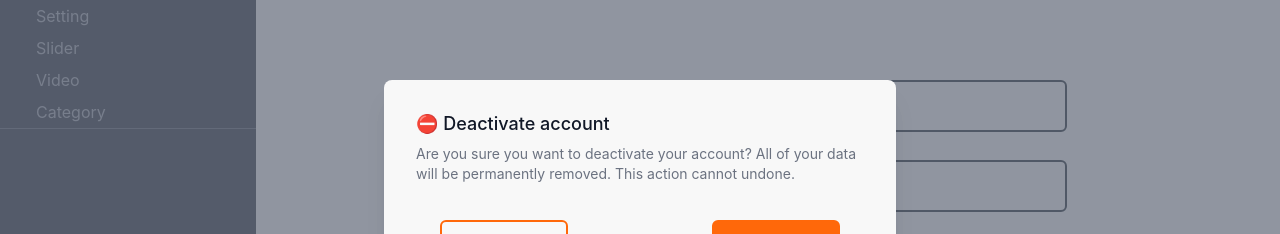
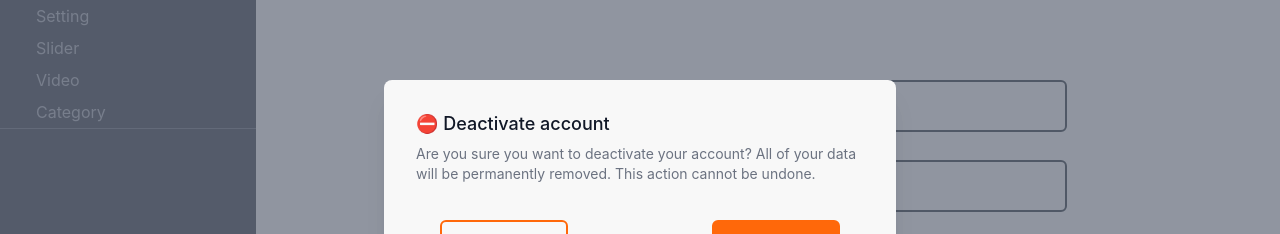
Before and after one commit to WildCodeSchool/2022-09-RMT-JSCREW-Origins, a React (Vite) app in the folder frontend/: page /Dashboard/Setting/1 in a window 1280 px wide. Both pictures are taken after a click on the button "DELETE". Shown: the top 234 px of the page. Built offline with nearby package versions, Linux system fonts and the light colour scheme; no server answers.

Commit message:
Modification du texte avec ajout de be

```diff
--- a/frontend/src/components/ModalSuppression.jsx
+++ b/frontend/src/components/ModalSuppression.jsx
@@ -27,7 +27,7 @@ function Modal({ setDisplayModal }) {
                 <div className="mt-2">
                   <p className="text-sm text-gray-500">
                     Are you sure you want to deactivate your account? All of
-                    your data will be permanently removed. This action cannot
+                    your data will be permanently removed. This action cannot be
                     undone.
                   </p>
                 </div>
```
